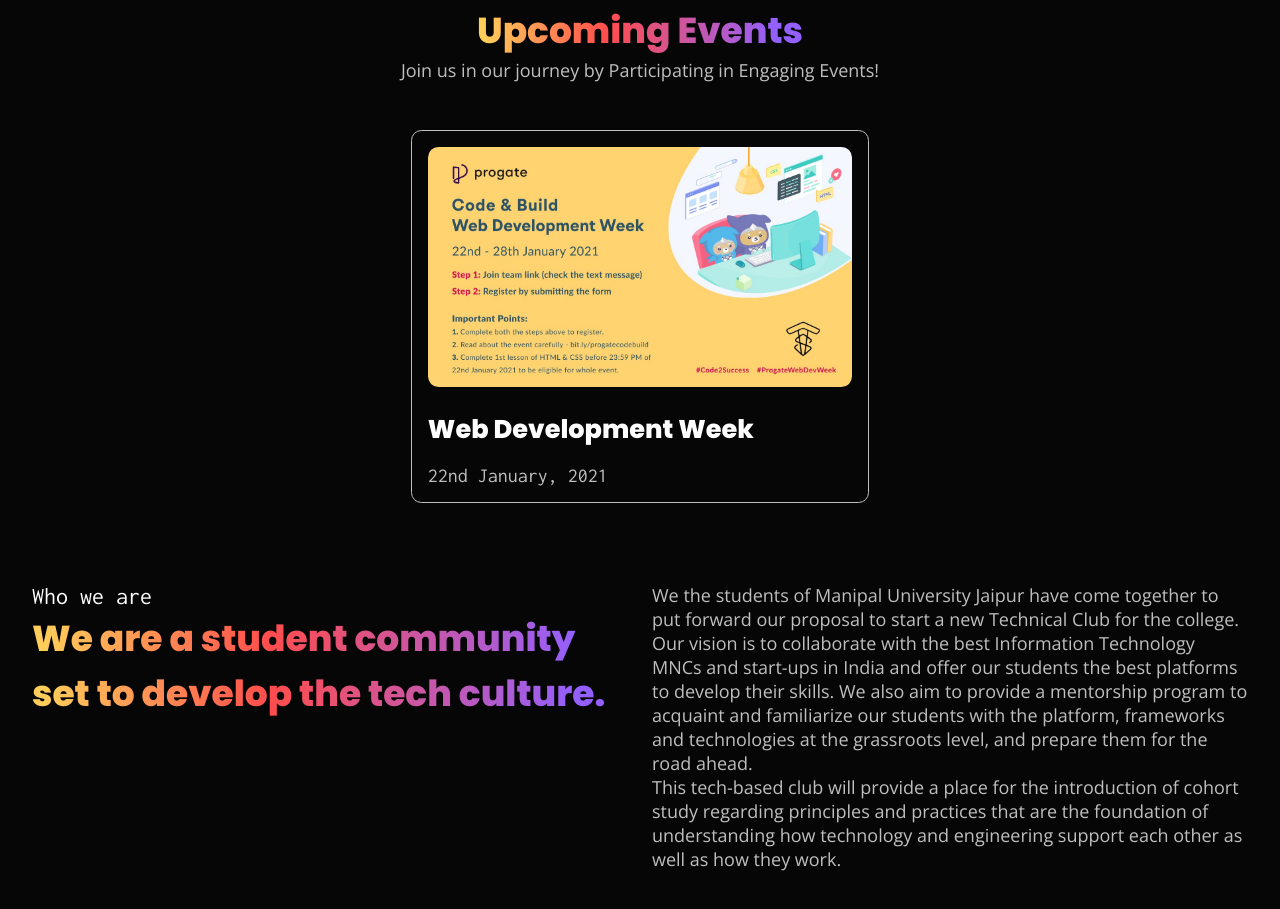
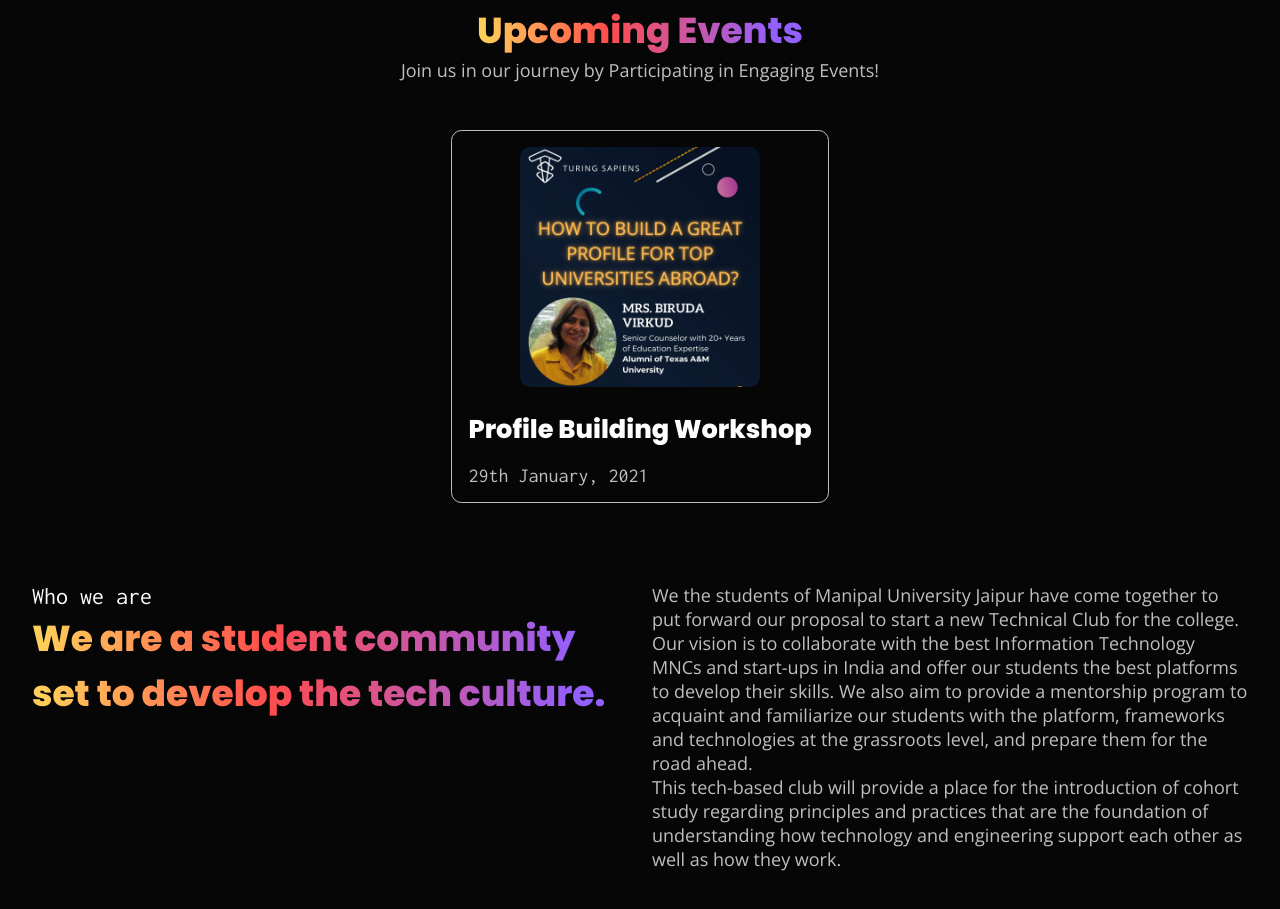
Before and after one commit to shubhamrangaa/Turing-Sapiens, a plain HTML site: page index.html in a window 1280 px wide. Shown: the part 925-1834 px from the top of the page. Drawn offline with nearby package versions, Linux system fonts and the light colour scheme.

Commit message:
Update index.html

```diff
--- a/index.html
+++ b/index.html
@@ -269,13 +269,13 @@
 
       <article class="eventInfo"  data-aos="fade-right">
         <figure>
-          <img src="images/webdevevent.jpeg" alt="Webinar Speaker">
+          <img src="images/WebinarProfile.jpg" alt="Webinar Speaker">
         </figure>
-        <a href="./Events/WebDevWeek.html">
+        <a href="./Events/ProfileBuildingWorkshop.html">
 
-          <h3 style="font-size: 1.6rem;">Web Development Week</h3>
+          <h3 style="font-size: 1.6rem;">Profile Building Workshop</h3>
         </a>
-        <h3 class="date">22nd January, 2021</h3>
+        <h3 class="date">29th January, 2021</h3>
       </article>
 
     </div>
```
